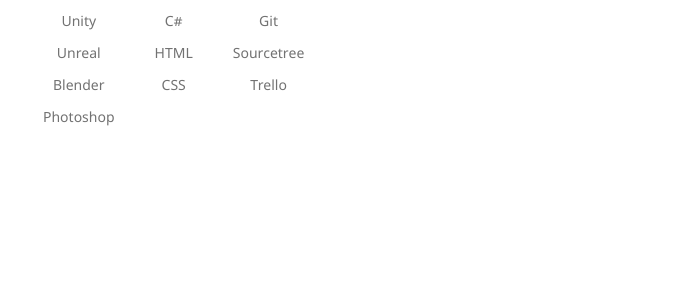
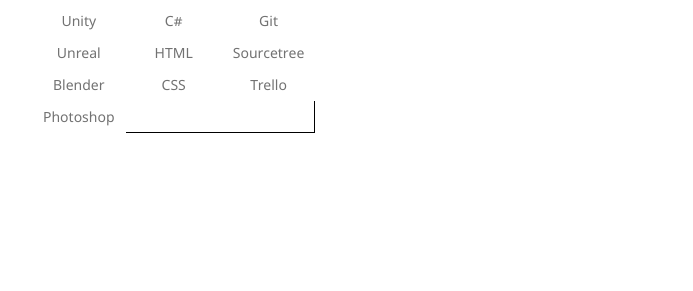
Before and after one commit to 7echit/UnityPortfolio, a Jekyll site: the page built from another-page.md, in a window 1280 px wide. Shown: the part 495-786 px from the top of the page, without its empty margins (178-871 px from the left). Built offline with Jekyll 4.4.1, drawn with Linux system fonts in a browser that asks for light colours; the repository's description, which GitHub fills in, is left out; our own code applies the rules of GitHub Pages for plain Markdown files.

Commit message:
Update jekyll-theme-minimal.scss

```diff
--- a/_sass/jekyll-theme-minimal.scss
+++ b/_sass/jekyll-theme-minimal.scss
@@ -87,12 +87,11 @@ pre {
 table {
   width:100%;
   border-collapse:collapse;
-  border-radius: 0px;
-  border: 1px solid white;
+  border-radius: 5px;
+  border: 1px solid black;
   padding: 20px;
   width: 200px;
   height: 150px;
-
 }
 
 th, td {
```
